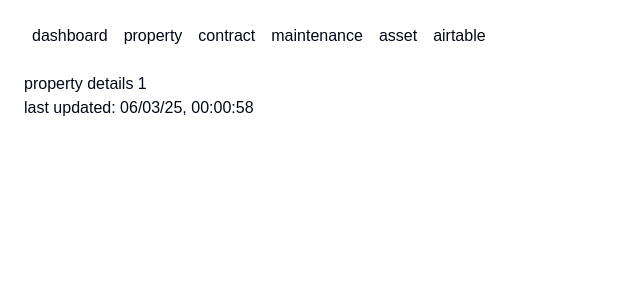
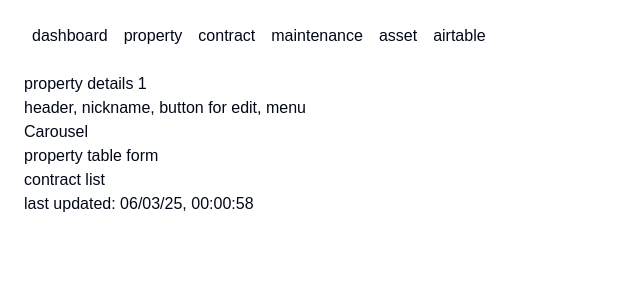
Before and after one commit to nuiie/renta, a Next.js app: page /property/1 in a window 1280 px wide. Shown: the top 300 px of the page, without its empty margins (0-640 px from the left). Built offline with nearby package versions, Linux system fonts and the light colour scheme.

Commit message:
draft property detail page

```diff
--- a/app/property/[id]/page.tsx
+++ b/app/property/[id]/page.tsx
@@ -4,5 +4,13 @@ export default async function PropertyDetail({
   params: Promise<{ id: number }>
 }) {
   const { id } = await params
-  return <section className="px-6">property details {id}</section>
+  return (
+    <section className="px-6">
+      property details {id}
+      <p>header, nickname, button for edit, menu</p>
+      <p>Carousel</p>
+      <p>property table form</p>
+      <p>contract list</p>
+    </section>
+  )
 }
```
